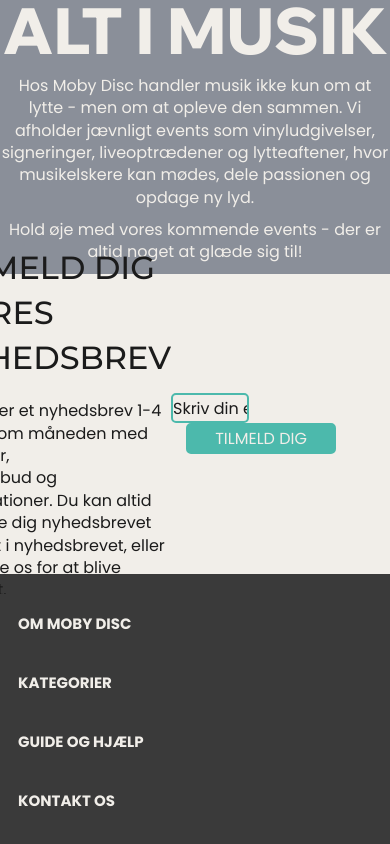
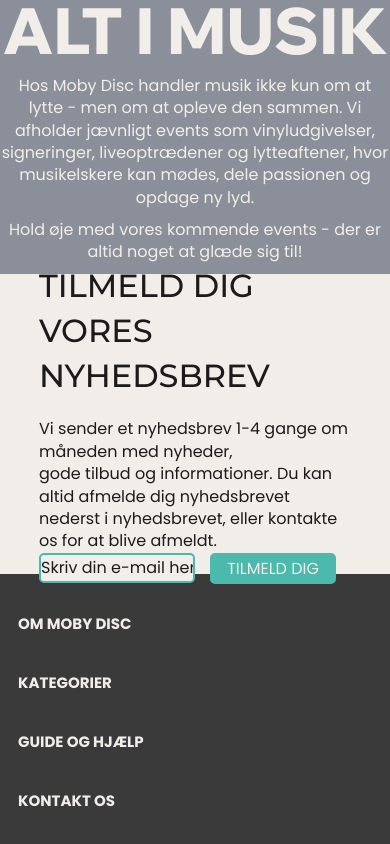
Before and after one commit to LucasMejer/eksamen3sem, a Vue app: page / in a window 390 px wide. Shown: the part 2139-2983 px from the top of the page. Built offline with nearby package versions, Linux system fonts and the light colour scheme.

Commit message:
nyhedsbrev forside responsive

```diff
--- a/src/assets/main.scss
+++ b/src/assets/main.scss
@@ -1160,3 +1160,19 @@ hr{
     color: colors.$black;
   }
 }
+
+@media only screen and (max-width: 768px){
+  .nyhedsbrevBarDiv{
+    flex-direction: column-reverse;
+  }
+
+  .nyhedsbrevBarInputDiv{
+    width: 80vw;
+    display: flex;
+    justify-content: space-evenly;
+  }
+
+  .emailInput{
+    width: 40vw;
+  }
+}
--- a/src/components/NyhedsbrevBar.vue
+++ b/src/components/NyhedsbrevBar.vue
@@ -37,7 +37,7 @@ async function sendMail(){
 <template>
      <div class="intro__section--nyhedsbrev">
         <div class="nyhedsbrevBarDiv">
-            <div class="nyhedbrevBarInputDiv">
+            <div class="nyhedsbrevBarInputDiv">
                 <input type="text" placeholder="Skriv din e-mail her..." class="emailInput" v-model="mail">
                 <button class="nyhedsbrevButton" v-on:click="sendMail">TILMELD DIG</button>
                 <p class="nyhedsbrevOverskrift" v-if="erTilmeldt">
```
